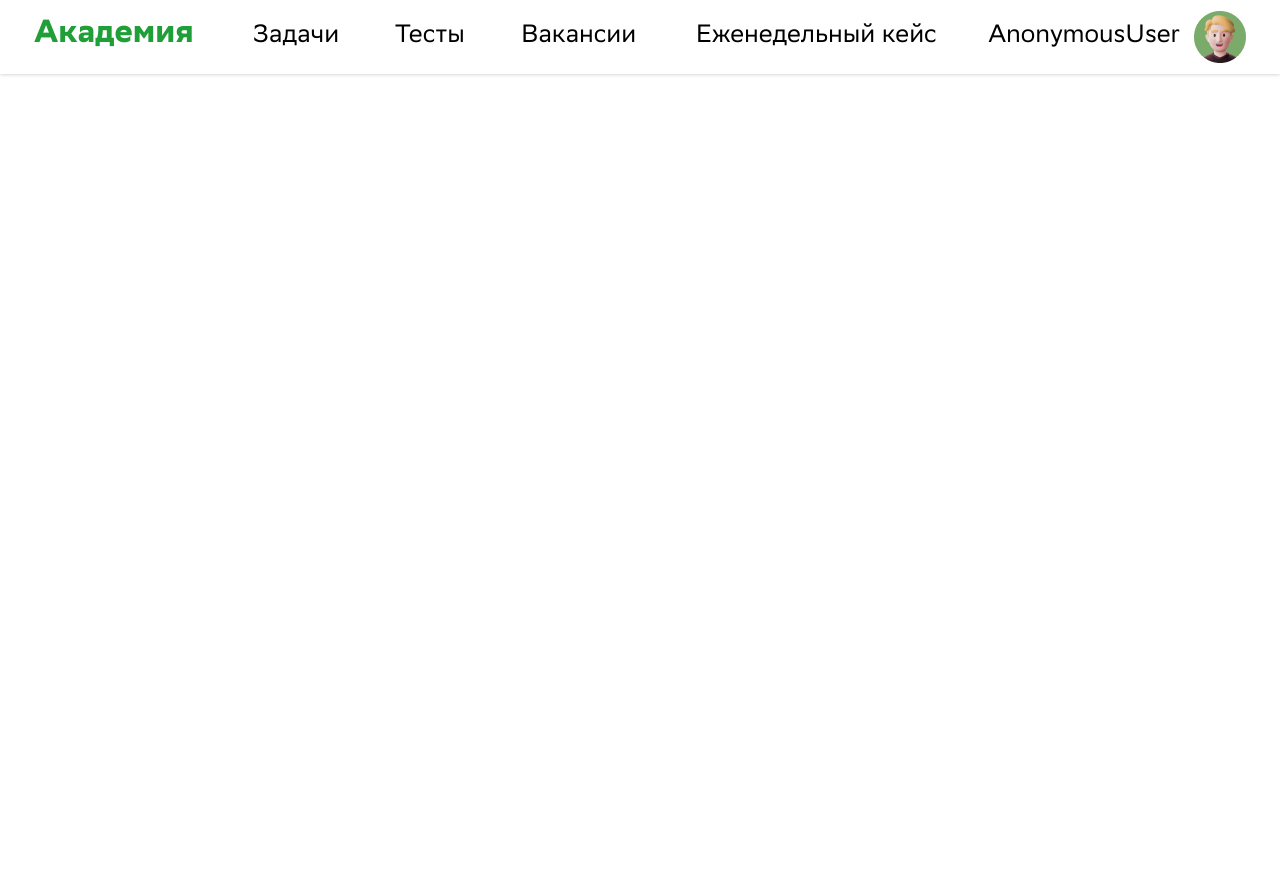
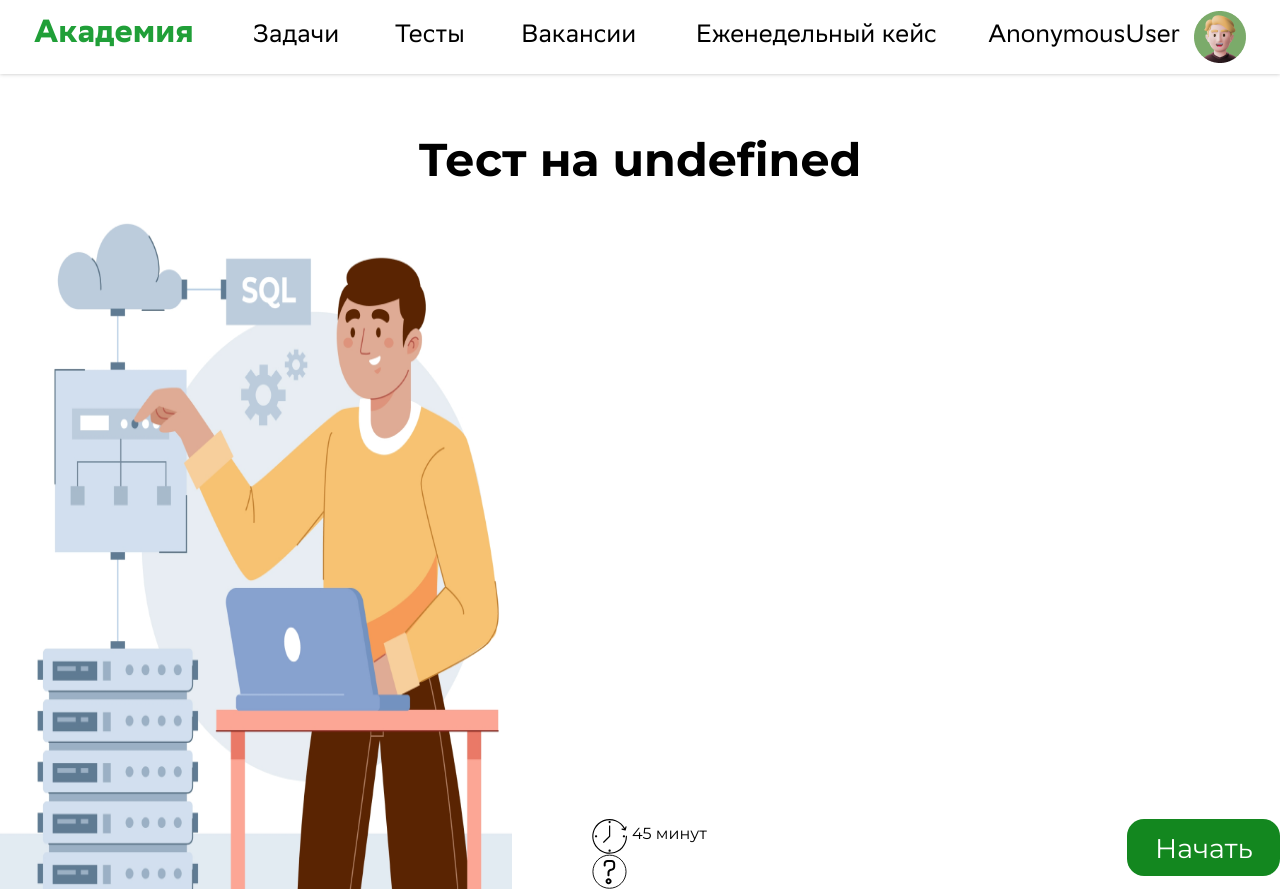
Before and after one commit to stirk1337/Zver-Skills, a Django app: page /test/test/1 in a window 1280 px wide. Before the commit the page ends 76 px from the top, so only its background shows below. Run offline with Django 4.2, Linux system fonts and the light colour scheme; tables that the repository leaves empty hold one stand-in row (values such as "Sample post"); data that the repository does not hold is empty; some web fonts are replaced.

Commit message:
test done

```diff
--- a/SberAcademy/static/css/style.css
+++ b/SberAcademy/static/css/style.css
@@ -257,3 +257,143 @@ p{
 .container-three .test:nth-child(3n){
     background: #13871F;
 }
+
+.open-test-container, .open-test-footer, .open-test-time, .open-test-answers{
+    display: flex;
+}
+
+.about-test{
+    width: 60%;
+}
+
+.open-test-footer{
+    justify-content: space-between;
+}
+
+.open-test{
+    font-family: 'Montserrat';
+}
+
+.open-test-container img{
+    width: 40%;
+}
+
+.open-test-name{
+    margin-top: 57px;
+    font-size: 46px;
+    font-weight: bold;
+    text-align: center;
+}
+
+.open-test-description{
+    position: fixed;
+    margin-left: 87px;
+    width: 722px;
+    margin-top: 159px;
+    font-size: 30px;
+}
+
+.open-test-footer{
+    margin-top: 631px;
+    margin-left: 80px;
+}
+
+.open-test-time img, .open-test-answers img{
+    width: 35px;
+    height: 35px;
+}
+
+.open-test-time p, .open-test-answers p{
+    margin-top: 5px;
+    margin-left: 5px;
+}
+
+.start-test,.submit-test{
+    box-sizing: border-box;
+    width: 153px;
+    height: 57px;
+    font-size: 27px;
+
+    background: #13871F;
+    border-radius: 17px;
+    color: white;
+    padding: 13px 28px 13px 28px;
+}
+
+.submit-test{
+    box-sizing: content-box;
+    height: auto;
+    margin-left: auto;
+}
+
+.test-field{
+    position: relative;
+    font-weight: bold;
+    margin: 0 auto;
+    margin-top: 106px;
+    width: 856px;
+}
+
+.question{
+    font-size: 25px;
+    text-align: center;
+}
+
+.variants{
+    width: 726px;
+    margin: 0 auto;
+    margin-top: 61px;
+}
+
+.variants p{
+    box-sizing: border-box;
+    font-size: 20px;
+    min-height: 59px;
+    text-align: center;
+    padding-top: 20px;
+    background: #FAFAFA;
+    margin-bottom: 14px;
+}
+
+
+.question-select{
+    position: absolute;
+    left: 700px;
+    top: 0;
+    width: 330px;
+    margin-left: 200px;
+    display: flex;
+    flex-wrap: wrap;
+    gap: 15px;
+}
+
+.question-select div{
+    box-sizing: border-box;
+    font-size: 30px;
+    font-weight: 400;
+    width: 54px;
+    height: 54px;
+    background: #FFFFFF;
+    border: 1px solid rgba(0, 0, 0, 0.35);
+    border-radius: 6px;
+    text-align: center;
+    padding: 10px 0 10px 0;
+}
+
+.question-select .active{
+    background: #FFFFFF;
+    border: 3px solid rgba(0, 0, 0, 0.66);
+    border-radius: 6px;
+}
+
+.choiced{
+    background: rgba(62, 195, 87, 0.44) !important;
+}
+
+.task-choiced{
+    background: #B8FC8D !important;
+}
+
+.hidden{
+    display: none;
+}
--- a/SberAcademy/static/js/test.js
+++ b/SberAcademy/static/js/test.js
@@ -22,6 +22,8 @@ function getTests() {
     let threeContainer = ''
     for (let index = 0; index < data.length; index++) {
         let test = $("<div class='test'></div>")
+        test.attr('id', data[index].id)
+        test.attr('href', '/test/' + data[index].id)
         test.append($("<p class='test-name'></p>").text(data[index].name))
         test.append($("<p class='test-description'></p>").text(data[index].description))
         if(index % 3 == 0){
@@ -37,3 +39,7 @@ function getTests() {
         }
     }
 }
+
+$(document).on('click', '.test', function(e){
+    window.location.replace('test/' + e.currentTarget.id)
+})
--- a/SberAcademy/tests/static/tests/js/getTest.js
+++ b/SberAcademy/tests/static/tests/js/getTest.js
@@ -0,0 +1,91 @@
+let id = window.location.href[window.location.href.length - 1]
+
+function request(type, url, data){
+    let returnData = ''
+    $.ajax({
+        type: type,
+        url: url,
+        data: data,
+        success: function(data) {
+            if(type == 'GET'){
+                returnData = data
+            }
+        },
+        async: false
+    })
+    return returnData
+}
+
+let test = ''
+let answers = []
+getTest(id)
+
+function getTest(id){
+    test = request('GET', '/test/get_test', {test_id: id})
+    $('.open-test-name').text('Тест на ' + test.name)
+    $('.open-test-description').text(test.description)
+    $('.open-test-answers p').text(test.questions.length + ' вопросов')
+}
+
+function SetAnswers(num){
+    let questions = test.questions
+    $('.question').text(questions[num].question)
+    $('.variants p:nth-child(1)').text(questions[num].opt1)
+    $('.variants p:nth-child(2)').text(questions[num].opt2)
+    $('.variants p:nth-child(3)').text(questions[num].opt3)
+    $('.variants p:nth-child(4)').text(questions[num].opt4)
+}
+
+$(document).on('click', '.start-test', function(e){
+    console.log(test)
+    $('.open-test-container').addClass('hidden')
+    $('.test-field').removeClass('hidden')
+    $('.submit-test').removeClass('hidden')
+    let questions = test.questions
+    SetAnswers(0)
+    let select = $('.question-select')
+    for (let index = 0; index < questions.length; index++) {
+        let num = $("<div></div>").text(index + 1)
+        if(index + 1 == 1){
+            num.attr('class', 'active')
+        }
+        answers.push(['0', '0'])
+        select.append(num)
+    }
+})
+
+$(document).on('click', '.question-select div', function(e){
+    let number = e.currentTarget.innerText
+    if(e.currentTarget.classList.contains('task-choiced')){
+        $('.choiced').removeClass('choiced')
+        let answer = answers[parseInt(number) - 1]
+        $('.variants #' + answer[0]).addClass('choiced')
+    }
+    else{
+        $('.choiced').removeClass('choiced')
+    }
+    SetAnswers(number - 1)
+    $('.active').removeClass('active')
+    $('.question-select div:nth-child(' + number + ')').addClass('active')
+})
+
+$(document).on('click', '.variants p', function(e){
+
+    let answer = e.currentTarget.innerText
+
+    answers[parseInt($('.active').text()) - 1] = [e.currentTarget.id, answer]
+    $('.choiced').removeClass('choiced')
+    console.log(e)
+    e.currentTarget.classList.add('choiced')
+    $('.active').addClass('task-choiced')
+    console.log(answers)
+})
+
+$(document).on('click', '.submit-test', function(e){
+    let sendArray = []
+    answers.forEach(element => {
+        sendArray.push(element[1])
+    });
+    console.log(sendArray)
+    request('GET', '/test/complete_test', {test_id: id, answers: sendArray.join(',')})
+})
--- a/SberAcademy/tests/templates/tests/test.html
+++ b/SberAcademy/tests/templates/tests/test.html
@@ -3,5 +3,40 @@
 {% block title %} {{ test.name }} {% endblock %}
 
 {% block content %}
+<div class="open-test">
+    <p class="open-test-name"></p>
+    <div class="open-test-container">
+        <img class="open-test-img" src="/static/img/test.png">
+        <div class="about-test">
+            <p class="open-test-description"></p>
+            <div class="open-test-footer">
+                <div class="open-test-limites">
+                    <div class="open-test-time">
+                        <img src='/static/img/time.svg'>
+                        <p>45 минут</p>
+                    </div>
+                    <div class="open-test-answers">
+                        <img src='/static/img/answers.svg'>
+                        <p></p>
+                    </div>
+                </div>
+                <p class="start-test">Начать</p>
+            </div>
+        </div>
+    </div>
+    <div class="test-field hidden">
+        <p class="question"></p>
+        <div class="variants">
+            <p id="1"></p>
+            <p id="2"></p>
+            <p id="3"></p>
+            <p id="4"></p>
+        </div>
+        <div class="question-select">
+        </div>
+    </div>
+    <p class="submit-test hidden">Закончить</p>
+</div>
 
+<script type="module" src="/static/tests/js/getTest.js"></script>
 {% endblock %}
```
Also changed, not shown: SberAcademy/static/img/answers.svg (added), SberAcademy/static/img/test.png (added), SberAcademy/static/img/time.svg (added).
